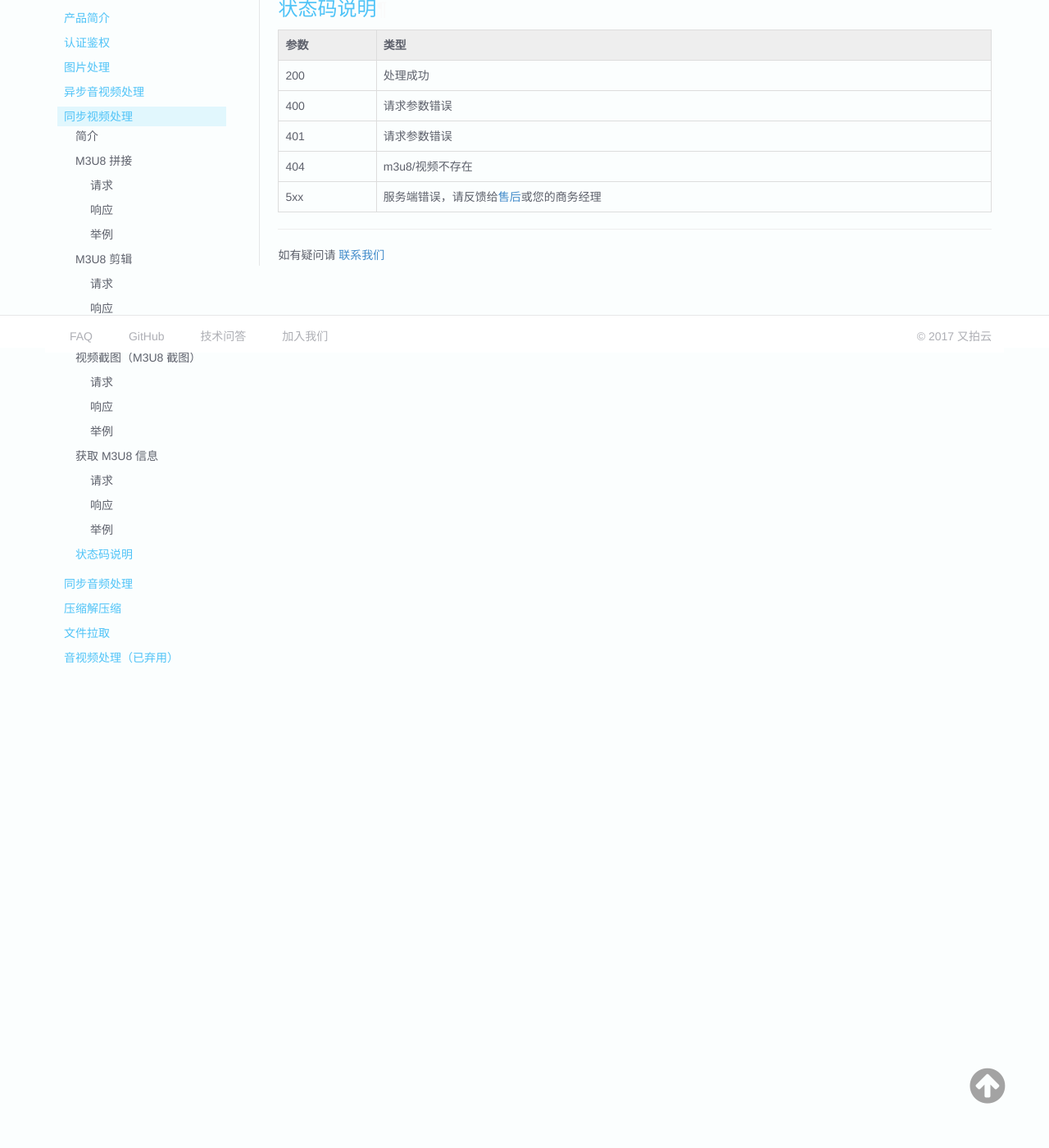
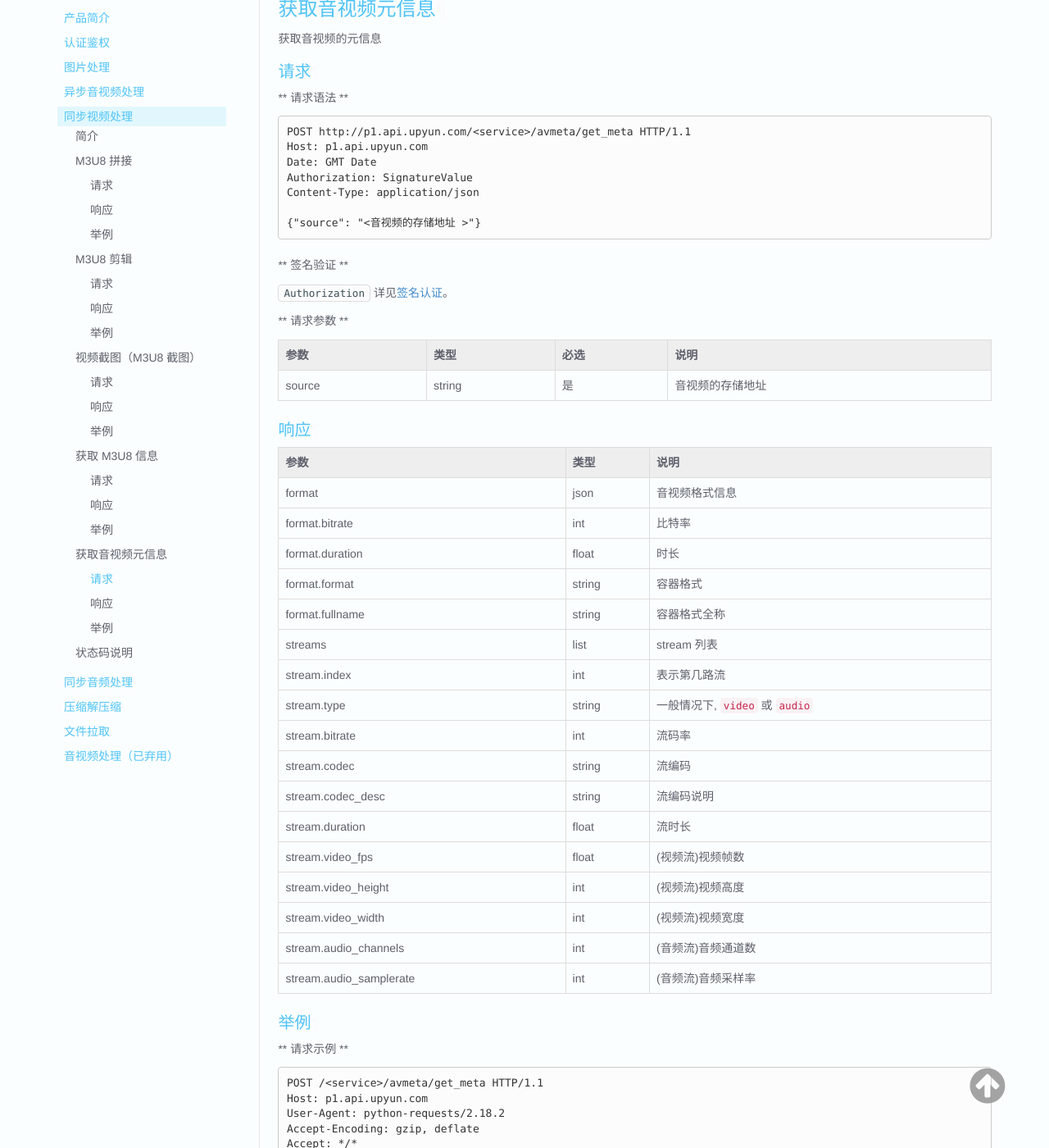
Before and after one commit to upyun/docs, an MkDocs documentation site: the page built from sources/cloud/sync_video.md, in a window 1280 px wide and 1400 px high, scrolled down 5718 px. Shown: the whole window at 82% size. Built offline with MkDocs 1.6.1, drawn with Linux system fonts in a browser that asks for light colours; old or Windows-style settings are respelled for this version of MkDocs; some of the changed text lies outside the part shown.

Commit message:
add avmeta && update demandporn

````diff
--- a/sources/cloud/sync_video.md
+++ b/sources/cloud/sync_video.md
@@ -286,6 +286,136 @@ Date: Thu, 11 May 2017 08:48:05 GMT
 {"status_code": 200, "message": "ok", "meta": {"duration": 2850.2974559999984, "points": [11.277933000000001, 23.723700000000001, 34.634599999999999, 42.008632999999996, 50.483765999999996, 64.764698999999993, 70.804065999999992, 82.31556599999999, 92.892798999999997, 100.20009899999999, 114.74796599999999, 123.92379899999999, 131.09763199999998, 140.97416499999997, 158.32483199999996, 160.05989899999994, 172.70586599999996, 181.04753299999996, 191.79159999999996, <后续省略>]}}
 ```
 
+<a name="avmeta"></a>
+
+## 获取音视频元信息
+
+获取音视频的元信息
+
+### 请求
+
+** 请求语法 **
+
+```
+POST http://p1.api.upyun.com/<service>/avmeta/get_meta HTTP/1.1
+Host: p1.api.upyun.com
+Date: GMT Date
+Authorization: SignatureValue
+Content-Type: application/json
+
+{"source": "<音视频的存储地址 >"}
+```
+
+** 签名验证 **
+
+`Authorization` 详见[签名认证](/cloud/authorization/#_1)。
+
+** 请求参数 **
+
+| 参数       	| 类型       	| 必选  	| 说明                              	|
+|---------------|---------------|-------|-----------------------------------|
+| source   		| string		| 是  	| 音视频的存储地址 	|
+
+### 响应
+
+参数                    | 类型   | 说明
+----------------------- | ------ | -----------
+format                  | json   | 音视频格式信息
+format.bitrate          | int    | 比特率
+format.duration         | float  | 时长
+format.format           | string | 容器格式
+format.fullname         | string | 容器格式全称
+streams                 | list   | stream 列表
+stream.index            | int    | 表示第几路流
+stream.type             | string | 一般情况下, `video` 或 `audio`
+stream.bitrate          | int    | 流码率
+stream.codec            | string | 流编码
+stream.codec_desc       | string | 流编码说明
+stream.duration         | float  | 流时长
+stream.video_fps        | float  | (视频流)视频帧数
+stream.video_height     | int    | (视频流)视频高度
+stream.video_width      | int    | (视频流)视频宽度
+stream.audio_channels   | int    | (音频流)音频通道数
+stream.audio_samplerate | int    | (音频流)音频采样率
+
+
+### 举例
+
+** 请求示例 **
+
+```
+POST /<service>/avmeta/get_meta HTTP/1.1
+Host: p1.api.upyun.com
+User-Agent: python-requests/2.18.2
+Accept-Encoding: gzip, deflate
+Accept: */*
+Connection: keep-alive
+Date: Mon, 21 Aug 2017 05:50:03 GMT
+Authorization: UPYUN <service>:ivoVvndudFq76zpZr/3S5QZGUNg=
+Content-Length: 27
+Content-Type: application/json
+
+{"source": "/tmp/360p.mp4"}
+```
+
+** 响应示例 **
+
+```
+HTTP/1.1 200 OK
+Server: marco/1.6
+Content-Type: application/json
+Transfer-Encoding: chunked
+Connection: keep-alive
+Vary: Accept-Encoding
+X-Request-Id: 6b37641338d5a71cd6306eb7da14448d
+Date: Mon, 21 Aug 2017 05:50:05 GMT
+X-Request-Path: poc-hgh-a-14, 403-zj-fud-206
+Content-Encoding: gzip
+
+{
+    "streams": [
+        {
+            "index": 0,
+            "type": "video",
+            "video_fps": 25,
+            "video_height": 236,
+            "video_width": 426,
+            "codec_desc": "H.264 / AVC / MPEG-4 AVC / MPEG-4 part 10",
+            "codec": "h264",
+            "bitrate": 99608,
+            "duration": 184.8,
+            "metadata": {
+                "handler_name": "VideoHandler",
+                "language": "und"
+            }
+        },
+        {
+            "index": 1,
+            "type": "audio",
+            "audio_channels": 2,
+            "audio_samplerate": 44100,
+            "codec_desc": "AAC (Advanced Audio Coding)",
+            "codec": "aac",
+            "bitrate": 48005,
+            "duration": 184.855011,
+            "metadata": {
+                "handler_name": "SoundHandler",
+                "language": "und"
+            }
+        }
+    ],
+    "format": {
+        "duration": 184.902,
+        "fullname": "QuickTime / MOV",
+        "bitrate": 154062,
+        "filesize": 3.560797e+06,
+        "format": "mov,mp4,m4a,3gp,3g2,mj2"
+    }
+}
+```
+
+
+
 <a name="status"></a>
 ## 状态码说明
 
````
Also changed, not shown: sources/ai/audit.md (+27 -14 lines).
